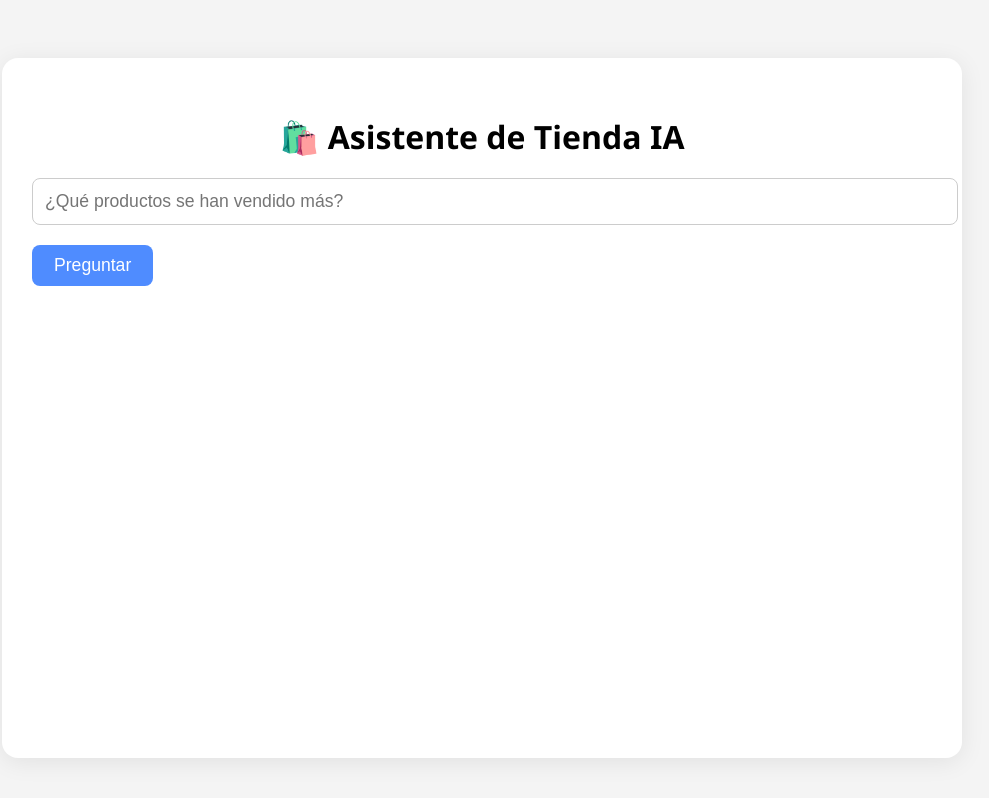
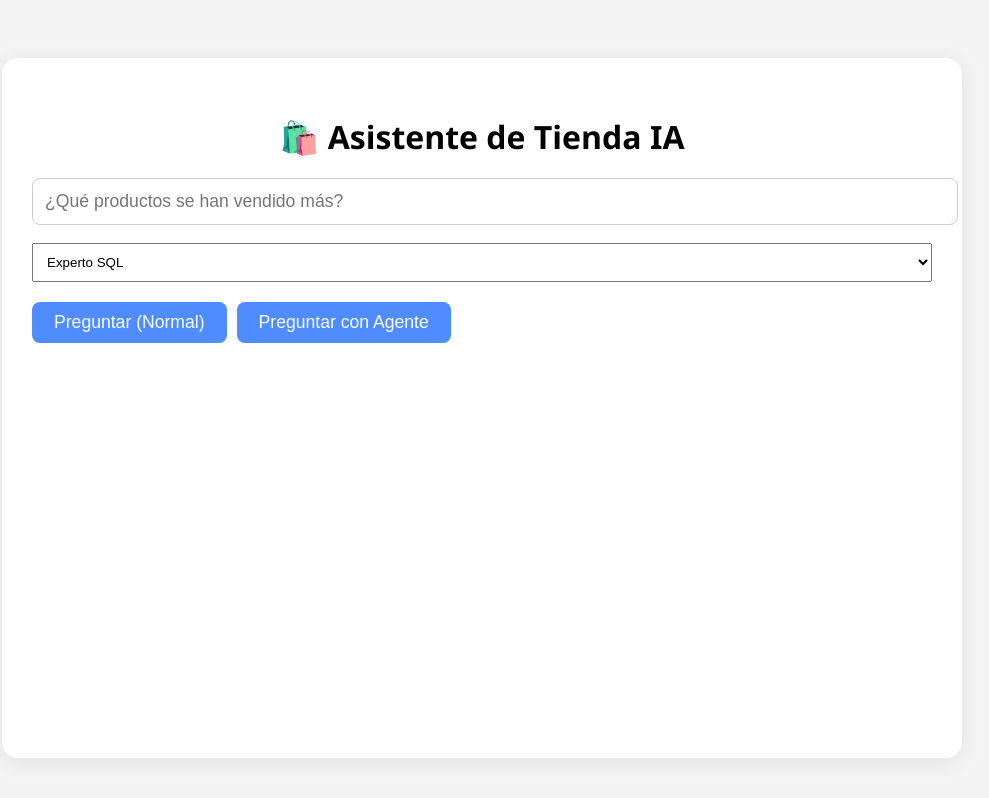
Before and after one commit to rrayatec/tec2025sql, a FastAPI app: page / in a window 1280 px wide. Shown: the top 798 px of the page, without its empty margins (158-1147 px from the left). Run offline with FastAPI, Linux system fonts and the light colour scheme.

Commit message:
basic agent

````diff
--- a/main.py
+++ b/main.py
@@ -22,6 +22,16 @@ async def read_root(request: Request):
 
 class QueryRequest(BaseModel):
     question: str
+
+class AgentRequest(BaseModel):
+    question: str
+    agent: str  # nombre del agente
+
+AGENTS = {
+    "sql_expert": "Eres un experto en SQL. Responde solo con el query SQL correcto y una breve interpretación.",
+    "data_analyst": "Eres un analista de datos. Explica el razonamiento antes de dar el query SQL y proporciona una interpretación detallada.",
+    "profesor": "Eres un profesor universitario. Explica paso a paso cómo resolver la consulta y luego da el query SQL y su interpretación.",
+}
 
 def adaptar_sql_para_sqlite(sql_query: str) -> str:
     # Reemplaza SELECT TOP N ... por SELECT ... LIMIT N
@@ -97,3 +107,60 @@ def ask_question(req: QueryRequest):
         f"<div class='small' style='margin-top:18px; color:#555;'><b>Query SQL generado:</b><br><code style='font-size:0.95em'>{sql_query}</code></div>"
     )
     return {"response": respuesta}
+
+@app.post("/ask_agent")
+def ask_agent(req: AgentRequest):
+    question = req.question
+    agent = req.agent
+    if agent not in AGENTS:
+        return {"response": f"Agente no soportado. Opciones: {list(AGENTS.keys())}"}
+    # Construir prompt con instrucciones del agente
+    with open("prompt.txt", "r", encoding="utf-8") as f:
+        prompt_base = f.read()
+    prompt = f"{AGENTS[agent]}\n\n" + prompt_base.replace("{question}", question)
+    response = openai.ChatCompletion.create(
+        model="gpt-4",
+        messages=[{"role": "user", "content": prompt}]
+    )
+    result = response.choices[0].message.content
+    # Extraer el query SQL de la respuesta
+    sql_blocks = re.findall(r'```sql\s*([\s\S]+?)\s*```', result, re.IGNORECASE)
+    sql_query = None
+    if sql_blocks:
+        for block in sql_blocks:
+            if re.search(r'\bSELECT\b|\bUPDATE\b|\bDELETE\b|\bINSERT\b', block, re.IGNORECASE):
+                sql_query = block.strip()
+                break
+        if not sql_query:
+            sql_query = sql_blocks[0].strip()
+    else:
+        lines = result.splitlines()
+        for line in lines:
+            if re.match(r'\s*(SELECT|UPDATE|DELETE|INSERT) ', line, re.IGNORECASE):
+                sql_query = line.strip()
+                break
+    if not sql_query:
+        return {"response": "No se pudo extraer el query SQL de la respuesta."}
+    sql_query = adaptar_sql_para_sqlite(sql_query)
+    try:
+        conn = sqlite3.connect(DB_PATH)
+        cursor = conn.cursor()
+        cursor.execute(sql_query)
+        rows = cursor.fetchall()
+        columns = [desc[0] for desc in cursor.description]
+        conn.close()
+    except Exception as e:
+        return {"response": f"Error al ejecutar el query SQL: {e}"}
+    table_html = '<table border="1"><tr>' + ''.join(f'<th>{col}</th>' for col in columns) + '</tr>'
+    for row in rows:
+        table_html += '<tr>' + ''.join(f'<td>{cell}</td>' for cell in row) + '</tr>'
+    table_html += '</table>'
+    interp_match = re.search(r'Interpretaci[oó]n:\s*(.*?)\n(Resultados:|Query:|$)', result, re.DOTALL)
+    interpretacion = interp_match.group(1).strip() if interp_match else ""
+    interpretacion = interpretacion.split('Query:')[0].strip()
+    respuesta = (
+        f"<div style='margin-bottom:18px;'><b>Interpretación:</b><br>{interpretacion}</div>"
+        f"<div style='margin-bottom:18px; text-align:center;'>{table_html}</div>"
+        f"<div class='small' style='margin-top:18px; color:#555;'><b>Query SQL generado:</b><br><code style='font-size:0.95em'>{sql_query}</code></div>"
+    )
+    return {"response": respuesta}
--- a/requirements.txt
+++ b/requirements.txt
@@ -3,5 +3,3 @@ uvicorn
 openai==0.28
 pydantic
 jinja2
-langgraph
-langchain
--- a/templates/index.html
+++ b/templates/index.html
@@ -165,7 +165,15 @@
     <div class="chat">
         <h2 style="text-align:center; font-size:2em; margin-bottom: 20px;">🛍️ Asistente de Tienda IA</h2>
         <input id="question" placeholder="¿Qué productos se han vendido más?" style="width: 100%; padding: 12px;" />
-        <button onclick="sendQuestion()">Preguntar</button>
+        <select id="agent" style="width:100%; padding:10px; margin-top:8px;">
+            <option value="sql_expert">Experto SQL</option>
+            <option value="data_analyst">Analista de Datos</option>
+            <option value="profesor">Profesor</option>
+        </select>
+        <div style="display:flex; gap:10px; margin-top:10px;">
+            <button onclick="sendQuestion()">Preguntar (Normal)</button>
+            <button onclick="sendAgentQuestion()">Preguntar con Agente</button>
+        </div>
         <div id="chatLog"></div>
         <div id="loader" class="loader" style="display:none;">
             <span class="dot"></span><span class="dot"></span><span class="dot"></span>
@@ -214,6 +222,29 @@
             showLoader(false);
         }
 
+        async function sendAgentQuestion() {
+            const q = document.getElementById("question").value.trim();
+            const agent = document.getElementById("agent").value;
+            if (!q) return;
+            addMessage(q + "<br><span class='small'>(Agente: " + agent + ")</span>", true);
+            document.getElementById("question").value = "";
+            showLoader(true);
+            try {
+                const response = await fetch("/ask_agent", {
+                    method: "POST",
+                    headers: { "Content-Type": "application/json" },
+                    body: JSON.stringify({ question: q, agent: agent })
+                });
+                const data = await response.json();
+                let html = data.response.replace(/Interpretación:/g, "<b>Interpretación:</b>").replace(/Resultados:/g, "<b>Resultados:</b>").replace(/Query:/g, "<div class='small'><b>Query:</b>") + "</div>";
+                html = addTableScroll(html);
+                await typeResponse(html);
+            } catch (e) {
+                addMessage("<span style='color:red'>Error al conectar con el backend.</span>");
+            }
+            showLoader(false);
+        }
+
         async function typeResponse(html) {
             const container = document.createElement("div");
             container.className = "bubble";
````
Also changed, not shown: 2 other files.
